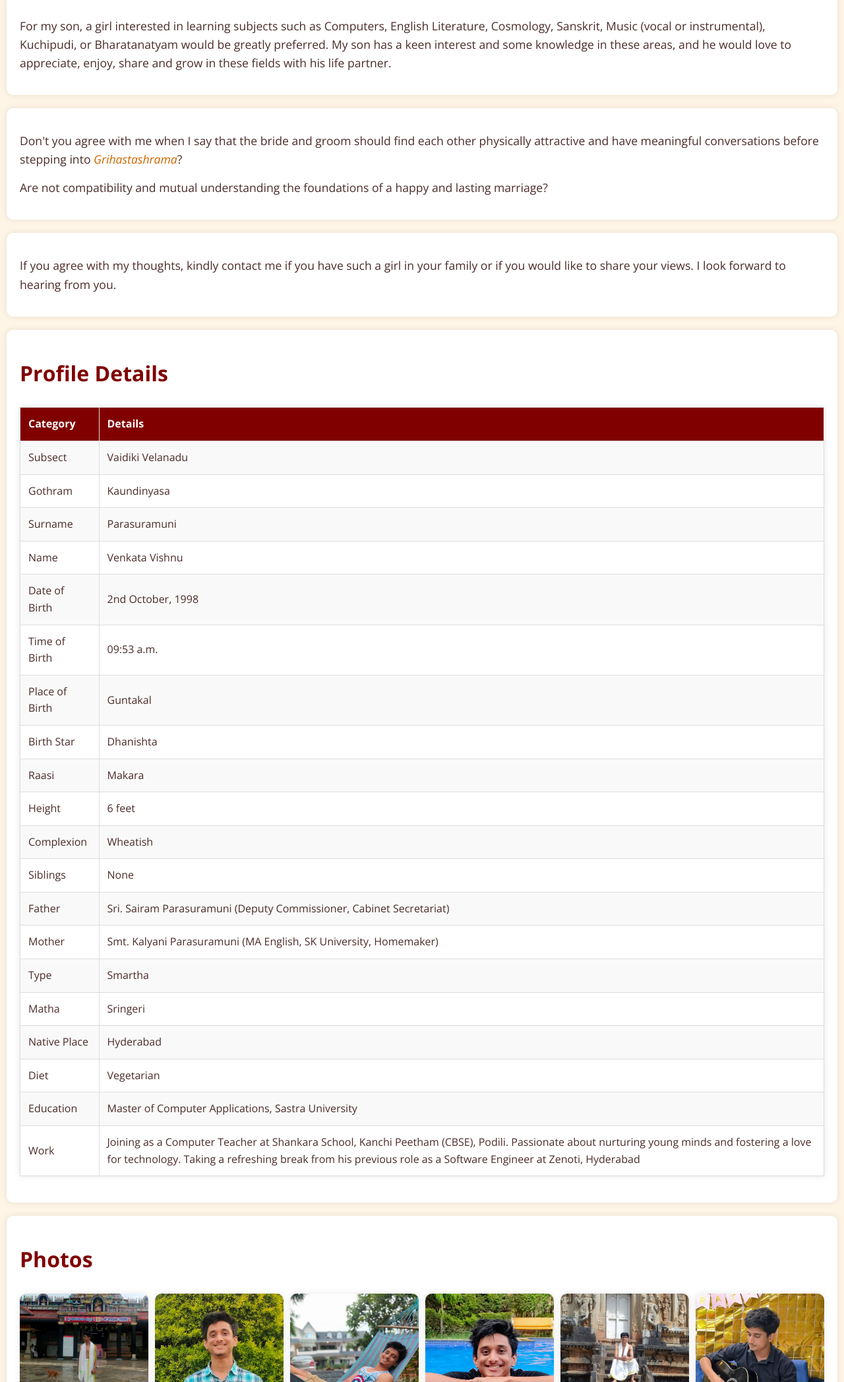
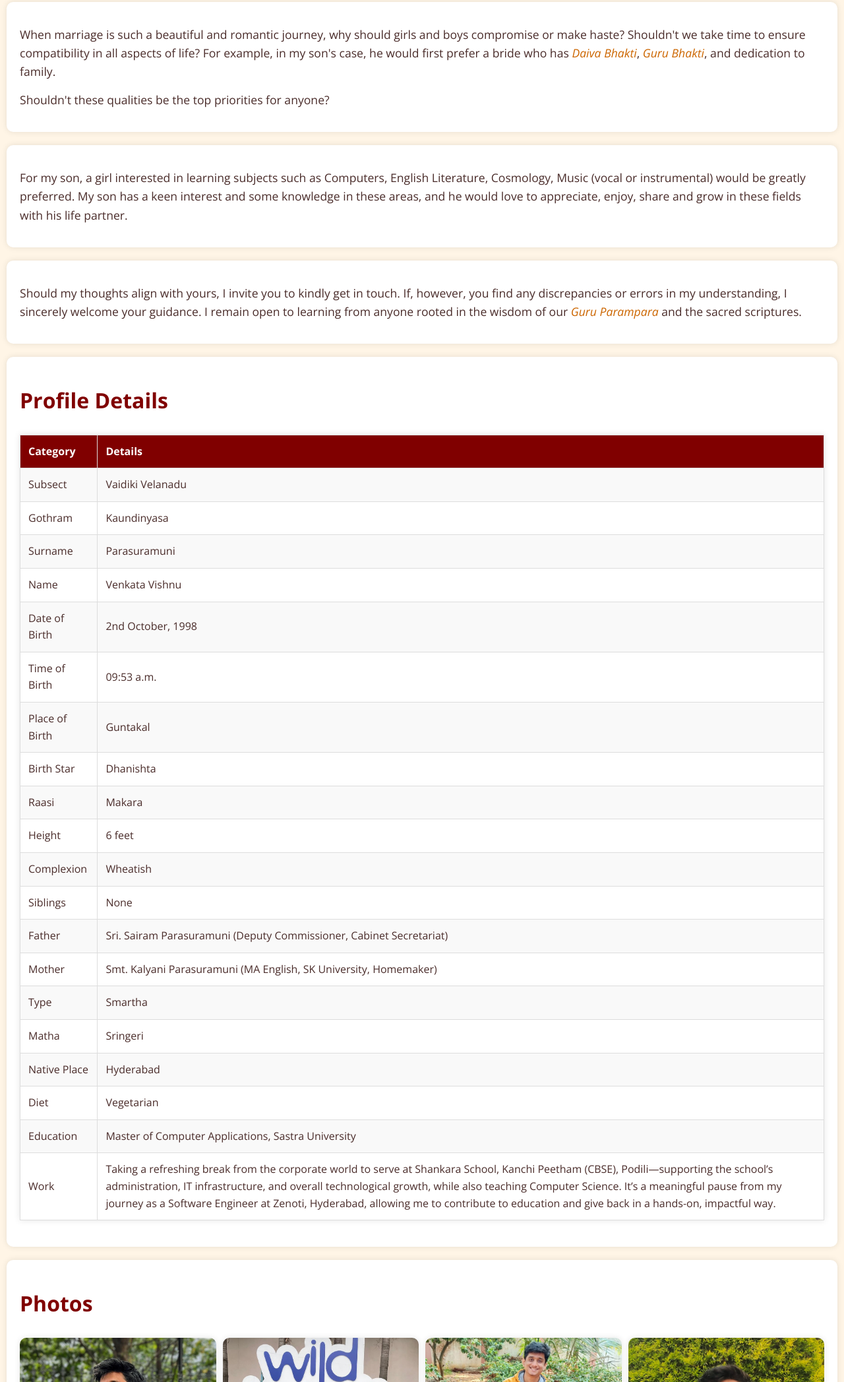
Before and after one commit to Comaecod/matrimonial-profile, a plain HTML site: page index.html in a window 1280 px wide. Shown: the part 705-2800 px from the top of the page at 66% size. Drawn offline with nearby package versions, Linux system fonts and the light colour scheme.

Commit message:
update profile and photos

```diff
--- a/constants.js
+++ b/constants.js
@@ -10,18 +10,17 @@ const sectionsContent = [
     Namaskaram dear parents, would-be brides, and grooms, I am Smt. Kalyani. This is my son's matrimonial profile. I want to share with you a few thoughts that have been close to my heart since I was young. I believe that marriage is a sacred ceremony that increases the joy manifold. The bride, in particular, should be given the utmost care and importance because she leaves her family to join a new one. She is, after all, referred to as <em>'Kanya Ratnam'</em> (her counterpart <em>'Vara Ratnam'</em>).
   `,
   `
+    Don’t you agree that before entering <em>Grihasthashrama</em>, the bride and groom should find each other physically attractive and be able to engage in meaningful, heartfelt conversations? When the family is such a sacred and noble institution, should not the <em>Grihalakshmi</em>—the <em>Samragni</em> of the home—be lovingly present to care for her in-laws, husband, and children, shaping the household into a strong and beautiful home? Has it not been said that the family is the first school, and the mother, the first teacher? After all, is not compatibility and mutual understanding the very foundation of a happy and enduring marriage?
+  `,
+  `
     When marriage is such a beautiful and romantic journey, why should girls and boys compromise or make haste? Shouldn't we take time to ensure compatibility in all aspects of life? For example, in my son's case, he would first prefer a bride who has <em>Daiva Bhakti</em>, <em>Guru Bhakti</em>, and dedication to family.
     <p>Shouldn't these qualities be the top priorities for anyone?</p>
   `,
   `
-    For my son, a girl interested in learning subjects such as Computers, English Literature, Cosmology, Sanskrit, Music (vocal or instrumental), Kuchipudi, or Bharatanatyam would be greatly preferred. My son has a keen interest and some knowledge in these areas, and he would love to appreciate, enjoy, share and grow in these fields with his life partner.
+    For my son, a girl interested in learning subjects such as Computers, English Literature, Cosmology, Music (vocal or instrumental) would be greatly preferred. My son has a keen interest and some knowledge in these areas, and he would love to appreciate, enjoy, share and grow in these fields with his life partner.
   `,
   `
-    Don't you agree with me when I say that the bride and groom should find each other physically attractive and have meaningful conversations before stepping into <em>Grihastashrama</em>?
-    <p>Are not compatibility and mutual understanding the foundations of a happy and lasting marriage?</p>
-  `,
-  `
-    If you agree with my thoughts, kindly contact me if you have such a girl in your family or if you would like to share your views. I look forward to hearing from you.
+    Should my thoughts align with yours, I invite you to kindly get in touch. If, however, you find any discrepancies or errors in my understanding, I sincerely welcome your guidance. I remain open to learning from anyone rooted in the wisdom of our <em>Guru Parampara</em> and the sacred scriptures.
   `,
 ];
 
@@ -62,7 +61,7 @@ const profileDetails = {
     {
       category: 'Work',
       details:
-        'Joining as a Computer Teacher at Shankara School, Kanchi Peetham (CBSE), Podili. Passionate about nurturing young minds and fostering a love for technology. Taking a refreshing break from his previous role as a Software Engineer at Zenoti, Hyderabad',
+        'Taking a refreshing break from the corporate world to serve at Shankara School, Kanchi Peetham (CBSE), Podili—supporting the school’s administration, IT infrastructure, and overall technological growth, while also teaching Computer Science. It’s a meaningful pause from my journey as a Software Engineer at Zenoti, Hyderabad, allowing me to contribute to education and give back in a hands-on, impactful way.',
     },
   ],
 };
@@ -70,11 +69,14 @@ const profileDetails = {
 // Image Gallery
 const imageGallery = {
   title: 'Photos',
+
   images: [
-    'meInSringeriSidePhoto.jpg',
+    'meWearingPurpleKurta.jpg',
+    'meAtWildWaters.jpg',
+    'meSittingWithMyLegsCrossed.jpg',
     'meNearBushes.jpg',
     'meOnAHammock.jpg',
-    'meAtThePool.jpg',
+    'meInAnArch.jpg',
     'meSittingInSringeri.jpg',
     'meWithAGuitar.jpg',
   ],
--- a/style.css
+++ b/style.css
@@ -150,7 +150,7 @@ section {
 }
 
 .image-gallery .image-container {
-  flex: 1 1 calc(15% - 10px);
+  flex: 1 1 calc(25% - 10px);
   box-shadow: 0 0 10px rgba(0, 0, 0, 0.1);
   border-radius: 10px;
   overflow: hidden;
```
Also changed, not shown: assets/photos/meAtThePool.jpg (deleted), assets/photos/meAtWildWaters.jpg (added), assets/photos/meInAnArch.jpg (added), assets/photos/meInSringeriSidePhoto.jpg (deleted), assets/photos/meSittingWithMyLegsCrossed.jpg (added), assets/photos/meWearingPurpleKurta.jpg (added).
